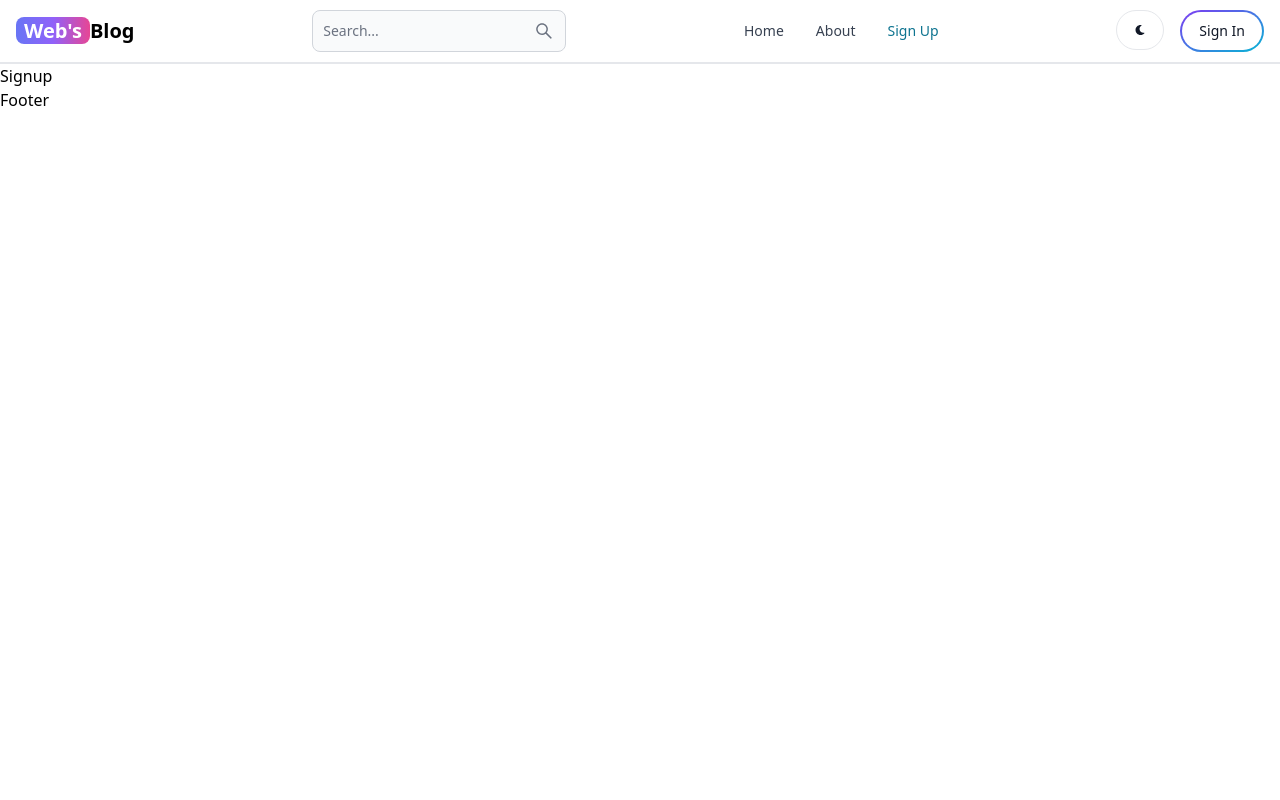
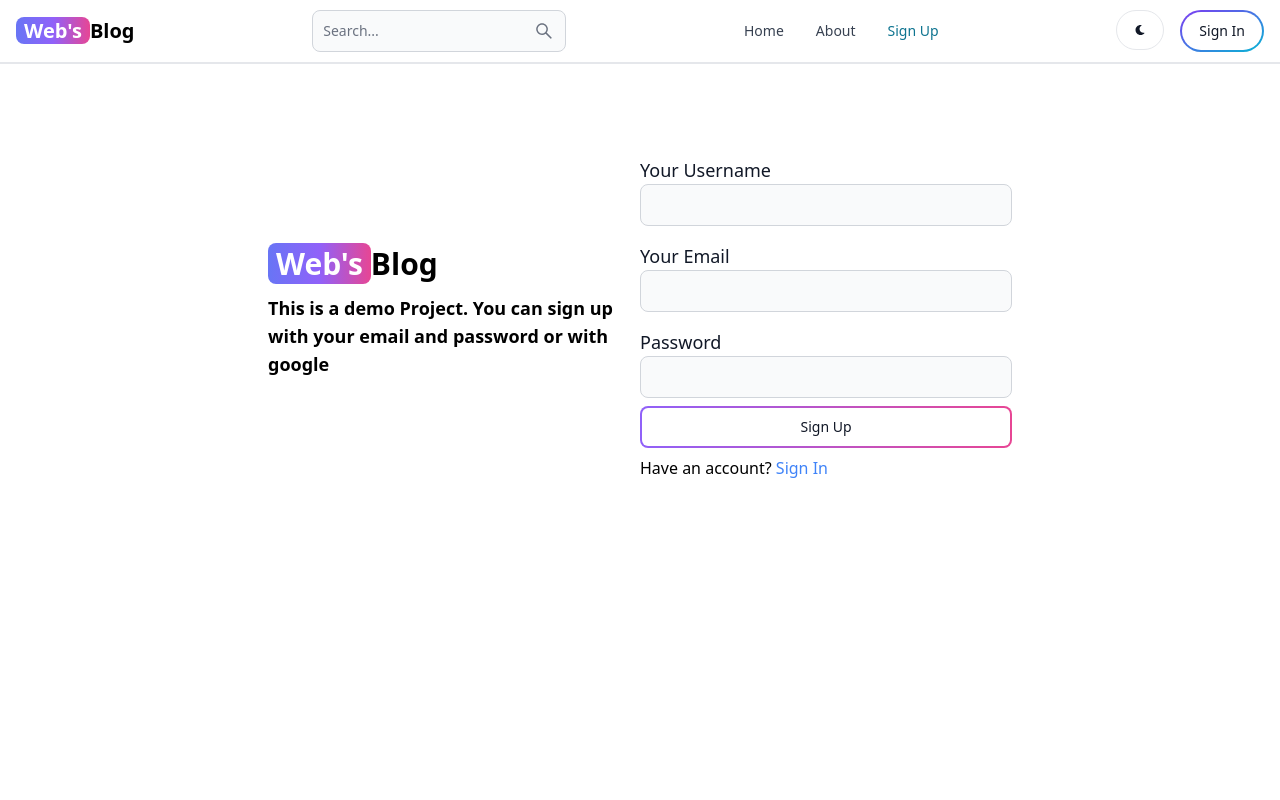
Before and after one commit to Narvana/MERN-Blog, a React (Vite) app in the folder client/: page /signup in a window 1280 px wide. Shown: the top 800 px of the page. Built offline with nearby package versions, Linux system fonts and the light colour scheme.

Commit message:
Create sign up

```diff
--- a/client/src/component/Header.jsx
+++ b/client/src/component/Header.jsx
@@ -27,7 +27,7 @@
         <Button className='w-12 h-10 hidden sm:inline' color='gray' pill>
             <FaMoon/>
         </Button>
-        <Link to='/sign-in'>
+        <Link to='/signin'>
             <Button gradientDuoTone='purpleToBlue' outline pill>
                 Sign In
             </Button>
@@ -41,7 +41,7 @@
             </Link>
         </Navbar.Link>
         <Navbar.Link active={path==='/about'} as={'div'}>
-            <Link to='/About'>
+            <Link to='/about'>
                 About
             </Link>
         </Navbar.Link>
--- a/client/src/pages/Signin.jsx
+++ b/client/src/pages/Signin.jsx
@@ -1,8 +1,12 @@
+import { Label, TextInput, Button } from 'flowbite-react'
 import React from 'react'
+import { Link } from 'react-router-dom'
+
 
 function Signin() {
   return (
-    <div>Signin</div>
+    <>Signin</>
+
   )
 }
 
--- a/client/src/pages/Signup.jsx
+++ b/client/src/pages/Signup.jsx
@@ -1,8 +1,47 @@
 import React from 'react'
+import { Label, TextInput, Button } from 'flowbite-react'
+import { Link } from 'react-router-dom'
 
 function Signup() {
   return (
-    <div>Signup</div>
+    <div className='min-h-screen mt-20'>
+    <div className='flex p-3 max-w-3xl mx-auto flex-col md:flex-row md:items-center'>
+      {/* left */}
+      <div className='flex-1'>
+      <Link to='/' className='self-center whitespace-nowrap text-3xl font-bold dark:text-white sm:items-center'>
+        <span className='px-2 bg-gradient-to-r from-indigo-500 via-purple-500 to-pink-500 rounded-lg text-white'>
+        Web's
+        </span>
+        Blog
+     </Link>
+     <p className='py-3 text-lg font-semibold sm:w-30'>This is a demo Project. You can sign up with your email and password or with google</p>
+      </div>
+      {/* right */}
+      <div className='flex-1'>
+        <form className='flex flex-col gap-2'>
+          <div className=''>
+          <Label className='text-lg' value='Your Username'/>
+            <TextInput/>
+          </div>
+          <div className='pt-2'>
+          <Label className='text-lg' value='Your Email'/>
+            <TextInput/>
+            </div>
+          <div className='pt-2'>
+          <Label className='text-lg' value='Password'/>
+            <TextInput/>
+          </div>
+          <Button  gradientDuoTone='purpleToPink' outline type='submit'>Sign Up</Button>
+        </form>
+        <div>
+          <h3 className='pt-2'>Have an account?
+          <Link to='/signin' className='text-blue-500 hover:text-blue-700 hover:font-semibold'> Sign In</Link></h3>
+        </div>
+      </div>
+    </div>
+
+    </div>
+
   )
 }
 
```
